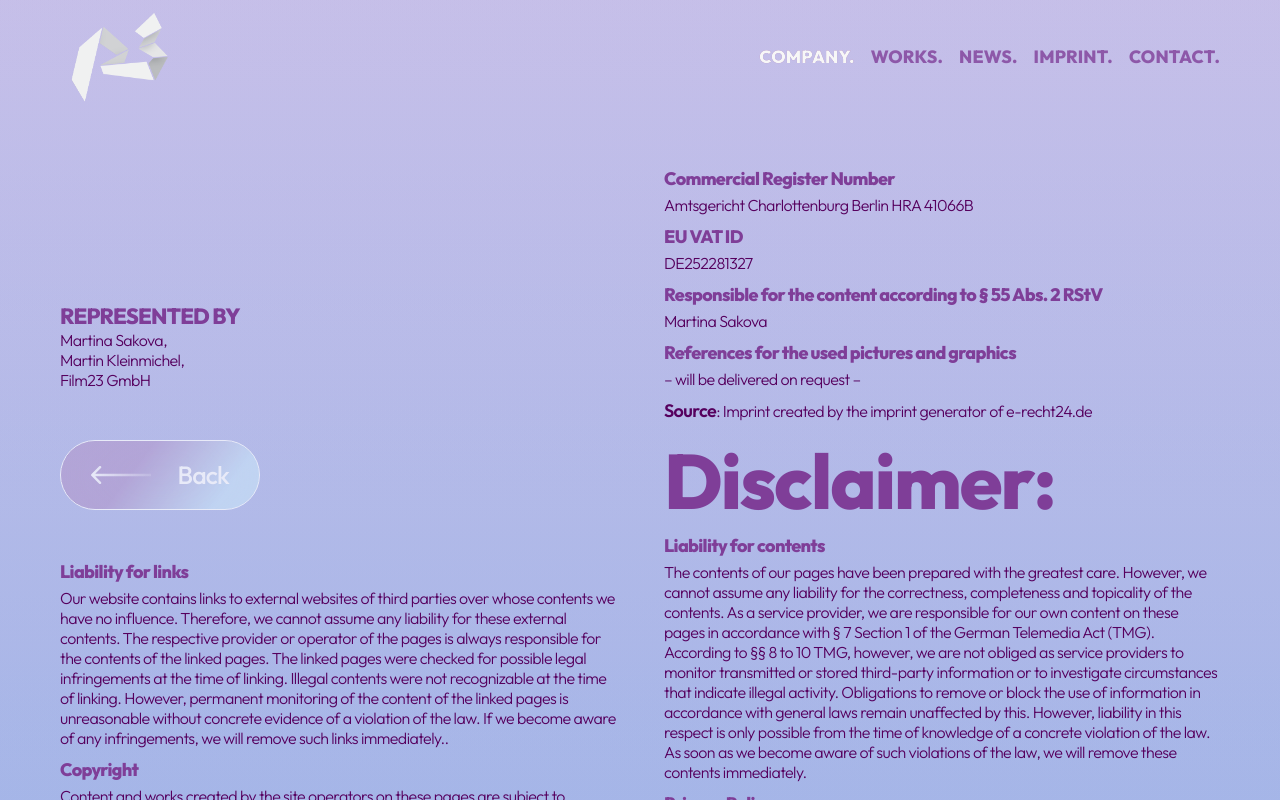
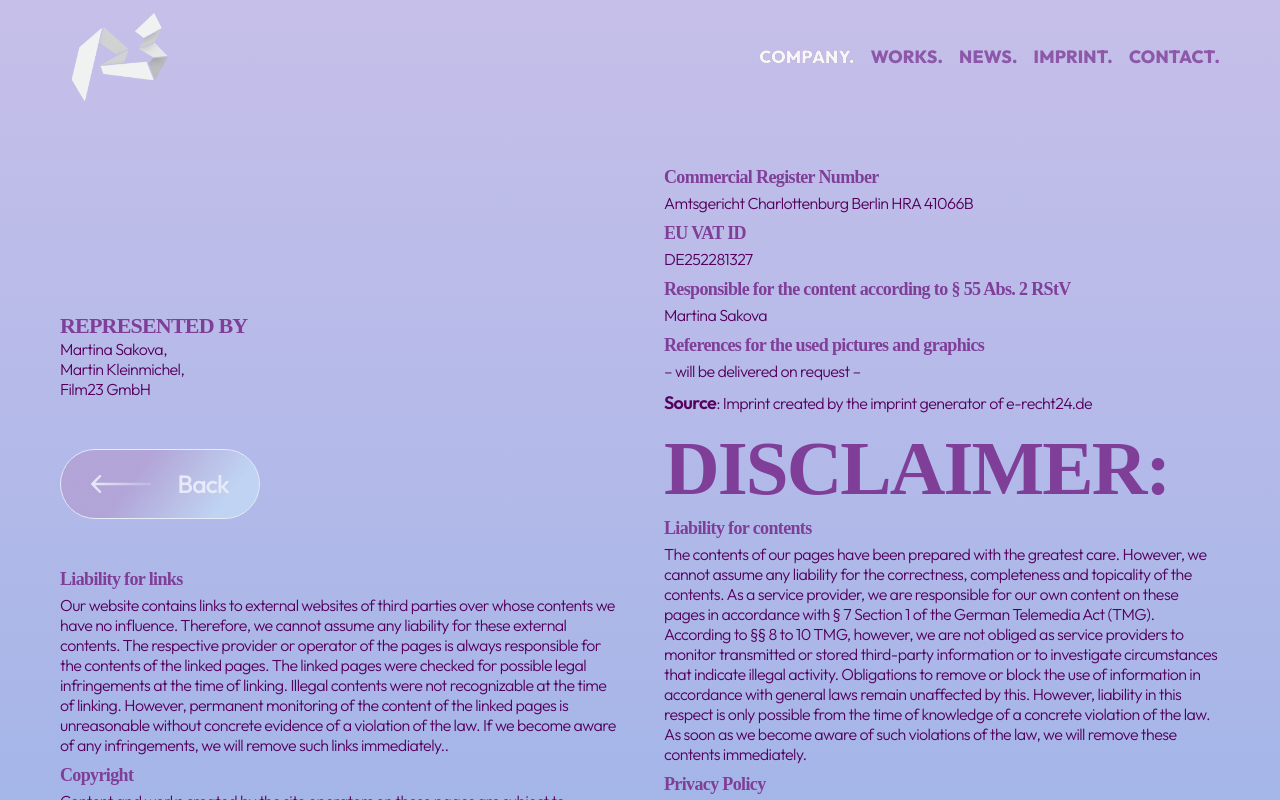
Before and after one commit to Palnetguy/project-23-creative-studio, a React (Create React App) app: page /imprint in a window 1280 px wide. Shown: the top 800 px of the page. Built offline with nearby package versions, Linux system fonts and the light colour scheme.

Commit message:
font change

```diff
--- a/src/styles/Imprint.css
+++ b/src/styles/Imprint.css
@@ -36,16 +36,17 @@
 
 .Imprint h1 {
   color: #7f3e98;
-  font-family: Outfit;
+  font-family: Gilroy;
   font-size: 77px;
   font-style: normal;
   font-weight: 800;
   line-height: normal;
   letter-spacing: -1.92px;
+  text-transform: uppercase;
 }
 .Imprint h2 {
   color: #7f3e98;
-  font-family: Outfit;
+  font-family: Gilroy;
   font-size: 22px;
   font-style: normal;
   font-weight: 800;
@@ -54,7 +55,7 @@
 }
 .Imprint h3 {
   color: #7f3e98;
-  font-family: Outfit;
+  font-family: Gilroy;
   font-size: 20px;
   font-style: normal;
   font-weight: 800;
@@ -63,7 +64,7 @@
 }
 .Imprint h3 {
   color: #7f3e98;
-  font-family: Outfit;
+  font-family: Gilroy;
   font-size: 18px;
   font-style: normal;
   font-weight: 800;
--- a/src/styles/homepage.css
+++ b/src/styles/homepage.css
@@ -51,7 +51,7 @@
 .homepage .top .info h1 {
   color: rgba(255, 255, 255, 0.6);
   color: #fff;
-  font-family: sans-serif;
+  font-family: Gilroy;
   font-size: 80px;
   font-style: normal;
   font-weight: 800;
@@ -110,7 +110,6 @@
 }
 .homepage .top .info .moreIf p {
   color: #7f3e98;
-  font-family: Outfit;
   font-size: 14px;
   font-family: Outfit;
   font-style: normal;
@@ -168,7 +167,7 @@
 }
 .homepage .more_content h1.ourteam {
   color: rgba(161, 231, 249, 0.9);
-  font-family: Outfit;
+  font-family: Gilroy;
   font-size: 74px;
   font-style: normal;
   font-weight: 800;
--- a/src/styles/news.css
+++ b/src/styles/news.css
@@ -30,7 +30,7 @@
 .news > h1 {
   margin-top: 0.7em;
   color: rgba(161, 231, 249, 0.9);
-  font-family: Outfit;
+  font-family: Gilroy;
   font-size: 86px;
   font-style: normal;
   font-weight: 800;
@@ -38,6 +38,7 @@
   letter-spacing: -1.92px;
   padding: 0 60px;
   margin-bottom: 0.1em;
+  text-transform: uppercase;
 }
 .news .news_tap {
   padding: 0 60px;
@@ -48,7 +49,7 @@
 }
 .news .news_tap .title {
   color: #7f3e98;
-  font-family: Outfit;
+  font-family: Gilroy;
   font-size: 20px;
   font-style: normal;
   font-weight: 800;
--- a/src/styles/works.css
+++ b/src/styles/works.css
@@ -27,7 +27,7 @@
 
 .works > h1 {
   color: rgba(161, 231, 249, 0.9);
-  font-family: Outfit;
+  font-family: Gilroy;
   font-size: 86px;
   font-style: normal;
   font-weight: 800;
@@ -35,6 +35,7 @@
   letter-spacing: -1.92px;
   padding: 0 60px;
   margin-top: 0.5em;
+  text-transform: uppercase;
 }
 
 .works .works_nav {
@@ -101,7 +102,6 @@
 }
 .works > .info > .text {
   color: #fff;
-  font-family: Outfit;
   font-size: 18px;
   font-family: Outfit;
   font-style: normal;
@@ -307,6 +307,7 @@
 @media (max-width: 1090px) {
   .works .works_nav .work .text {
     font-size: 16px;
+    font-family: Outfit;
   }
   .works .works_nav .work {
     width: calc((100% / 5) - 1em);
```
